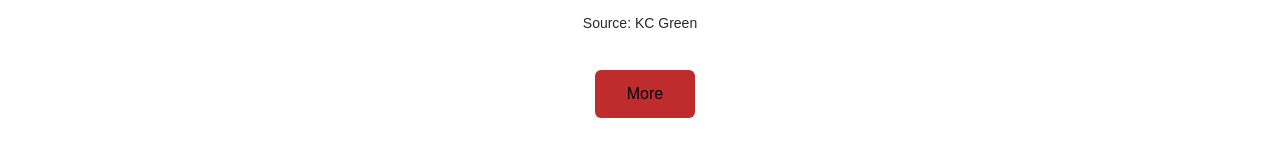
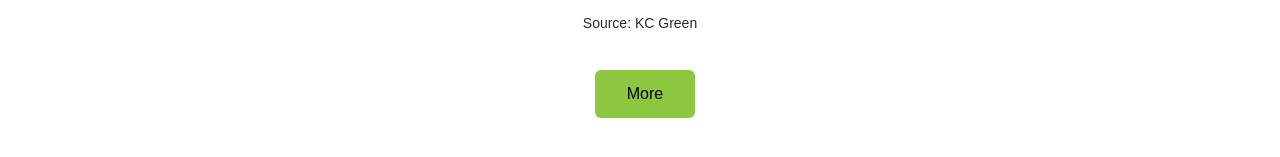
Before and after one commit to mvuas10/finaljokeapp2020, a React (Create React App) app: page /nofiredog in a window 1280 px wide. Shown: the part 339-496 px from the top of the page. Built offline with nearby package versions, Linux system fonts and the light colour scheme.

Commit message:
new color

```diff
--- a/src/App.css
+++ b/src/App.css
@@ -270,7 +270,7 @@ table {
 }
 
 .buttonx {
-  background-color: #be2c2e;
+  background-color: #8dc63f;
   border: none;
   color: rgb(0, 0, 0);
   padding: 15px 32px;
```
